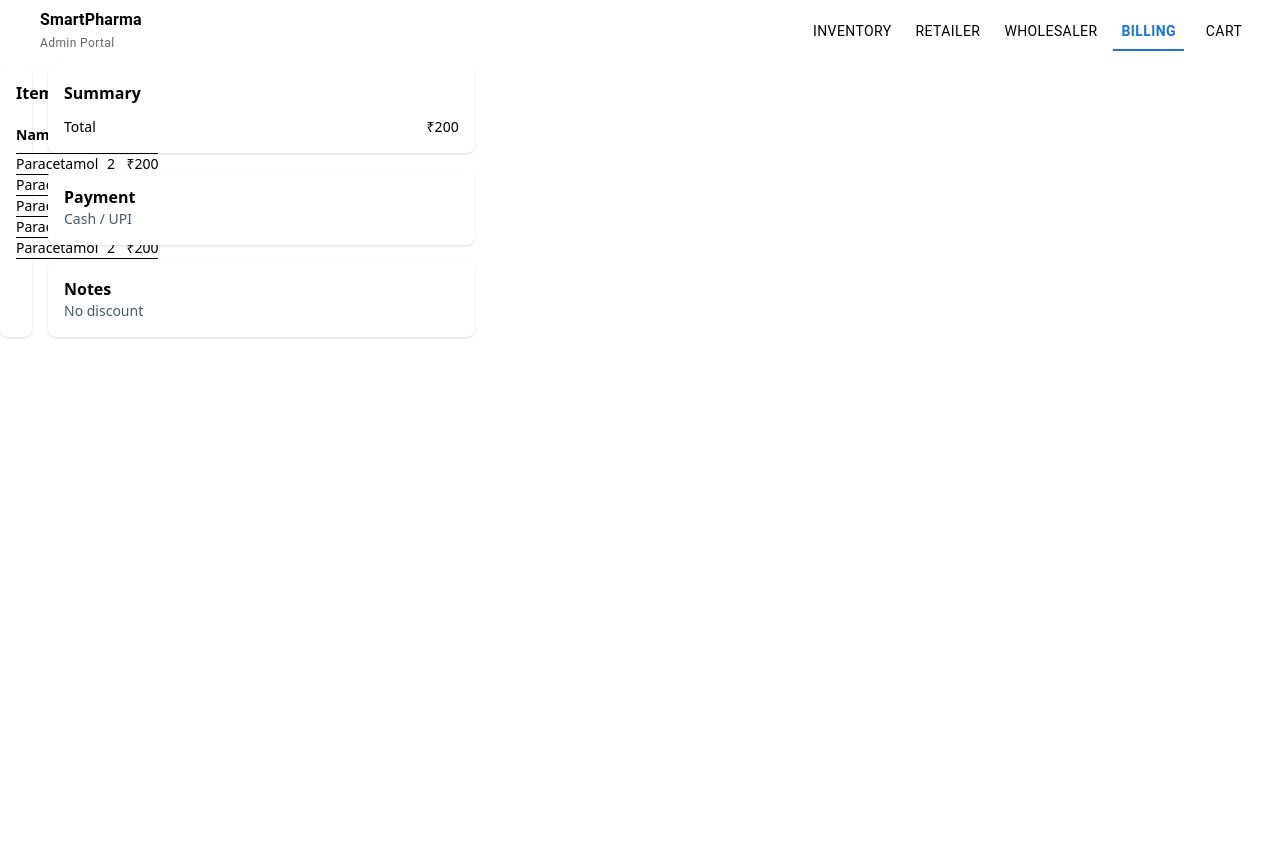
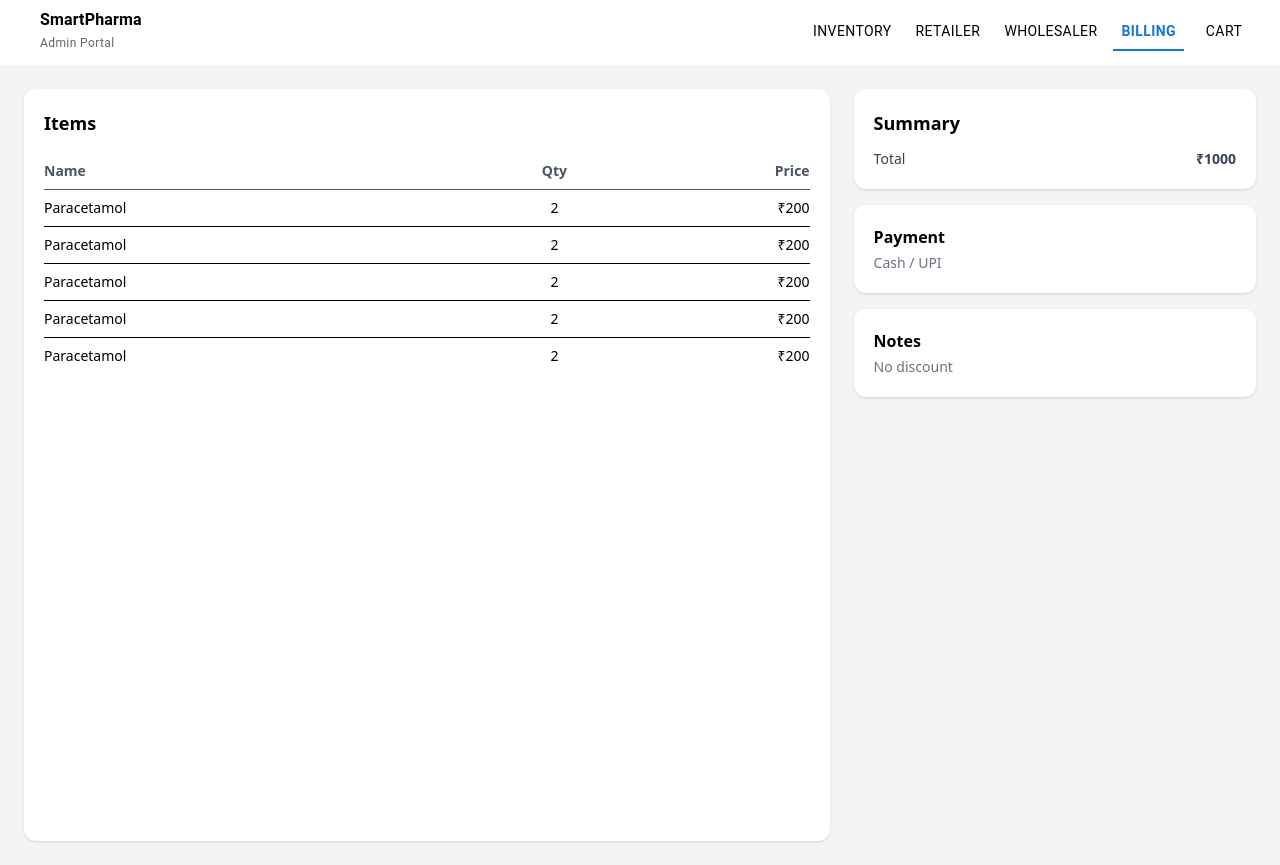
Before and after one commit to Simran357/SmartPharma, a React (Vite) app: page /Billing in a window 1280 px wide. Before the commit the page ends 800 px from the top, so only its background shows below. Built offline with nearby package versions, Linux system fonts and the light colour scheme; some icons are missing.

Commit message:
ui update

```diff
--- a/src/Components/Billing.jsx
+++ b/src/Components/Billing.jsx
@@ -1,91 +1,61 @@
-import React from 'react'
+import React from "react";
 
 const Billing = () => {
   return (
-    <>
+    <div className="flex gap-6 p-6 bg-gray-100 min-h-screen">
 
-    <div className="flex gap-4">
-
-      {/* LEFT : TABLE */}
-      <div className="w-2 /3 bg-white p-4 rounded-lg shadow">
-        <h2 className="font-semibold mb-3">Items</h2>
+      {/* LEFT : ITEMS TABLE */}
+      <div className="w-2/3 bg-white p-5 rounded-xl shadow-sm">
+        <h2 className="text-lg font-semibold mb-4">Items</h2>
 
         <table className="w-full text-sm">
-          <thead className="border-b">
+          <thead className="border-b text-gray-600">
             <tr>
               <th className="text-left py-2">Name</th>
-              <th>Qty</th>
-              <th>Price</th>
+              <th className="text-center">Qty</th>
+              <th className="text-right">Price</th>
             </tr>
           </thead>
+
           <tbody>
-            <tr className="border-b">
-              <td>Paracetamol</td>
-              <td className="text-center">2</td>
-              <td className="text-right">₹200</td>
-            </tr>
-          </tbody>
-           <tbody>
-            <tr className="border-b">
-              <td>Paracetamol</td>
-              <td className="text-center">2</td>
-              <td className="text-right">₹200</td>
-            </tr>
-          </tbody>
-           <tbody>
-            <tr className="border-b">
-              <td>Paracetamol</td>
-              <td className="text-center">2</td>
-              <td className="text-right">₹200</td>
-            </tr>
-          </tbody>
-           <tbody>
-            <tr className="border-b">
-              <td>Paracetamol</td>
-              <td className="text-center">2</td>
-              <td className="text-right">₹200</td>
-            </tr>
-          </tbody>
-           <tbody>
-            <tr className="border-b">
-              <td>Paracetamol</td>
-              <td className="text-center">2</td>
-              <td className="text-right">₹200</td>
-            </tr>
+            {[1, 2, 3, 4, 5].map((item, index) => (
+              <tr key={index} className="border-b last:border-none">
+                <td className="py-2">Paracetamol</td>
+                <td className="text-center">2</td>
+                <td className="text-right font-medium">₹200</td>
+              </tr>
+            ))}
           </tbody>
         </table>
       </div>
 
-      {/* RIGHT : SUMMARY + 2 BOXES */}
+      {/* RIGHT : SUMMARY */}
       <div className="w-1/3 space-y-4">
 
         {/* Summary */}
-        <div className="bg-white p-4 rounded-lg shadow">
-          <h2 className="font-semibold mb-3">Summary</h2>
-          <div className="flex justify-between text-sm">
+        <div className="bg-white p-5 rounded-xl shadow-sm">
+          <h2 className="text-lg font-semibold mb-3">Summary</h2>
+          <div className="flex justify-between text-sm text-gray-700">
             <span>Total</span>
-            <span>₹200</span>
+            <span className="font-semibold">₹1000</span>
           </div>
         </div>
 
-        {/* Box 1 */}
-        <div className="bg-white p-4 rounded-lg shadow">
-          <h3 className="font-semibold">Payment</h3>
-          <p className="text-sm text-gray-600">Cash / UPI</p>
+        {/* Payment */}
+        <div className="bg-white p-5 rounded-xl shadow-sm">
+          <h3 className="font-semibold mb-1">Payment</h3>
+          <p className="text-sm text-gray-500">Cash / UPI</p>
         </div>
 
-        {/* Box 2 */}
-        <div className="bg-white p-4 rounded-lg shadow">
-          <h3 className="font-semibold">Notes</h3>
-          <p className="text-sm text-gray-600">No discount</p>
+        {/* Notes */}
+        <div className="bg-white p-5 rounded-xl shadow-sm">
+          <h3 className="font-semibold mb-1">Notes</h3>
+          <p className="text-sm text-gray-500">No discount</p>
         </div>
 
       </div>
-
     </div>
-
-    </>
-  )
-}
+  );
+};
 
 export default Billing;
```
